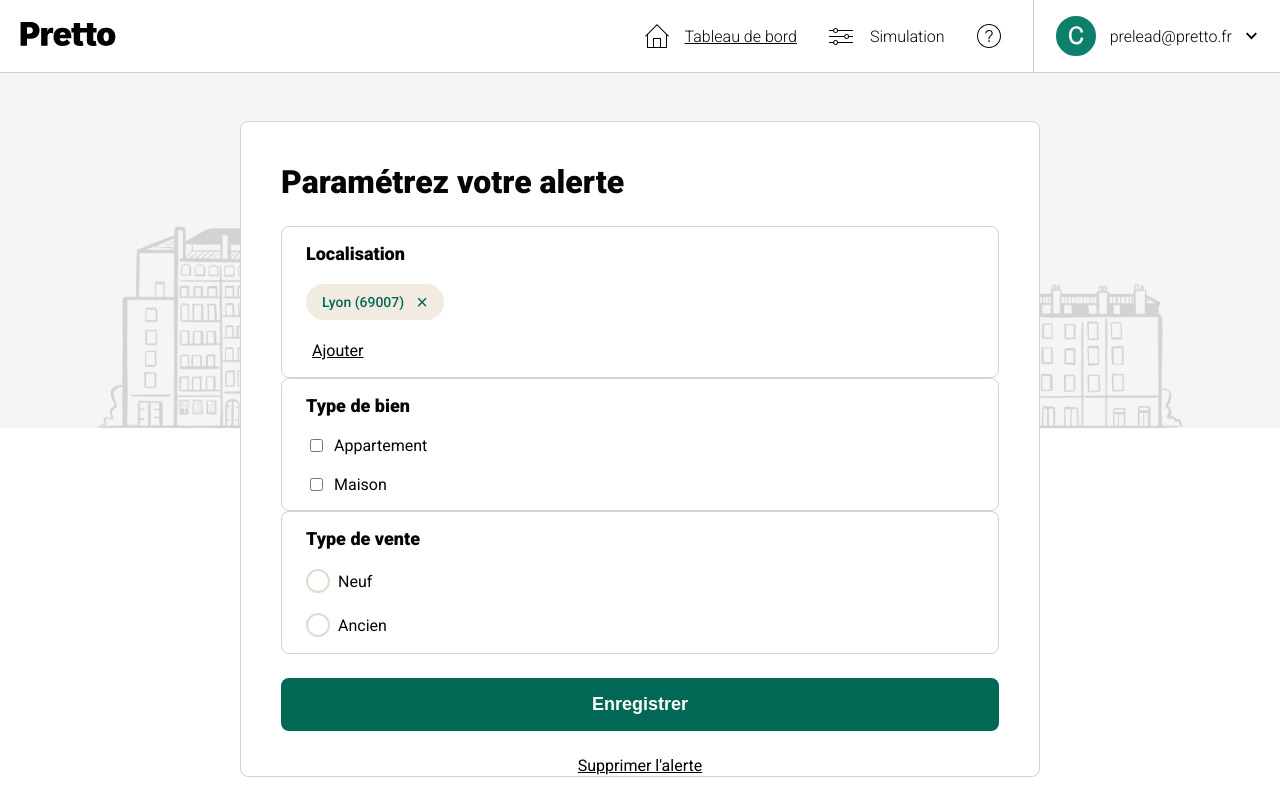
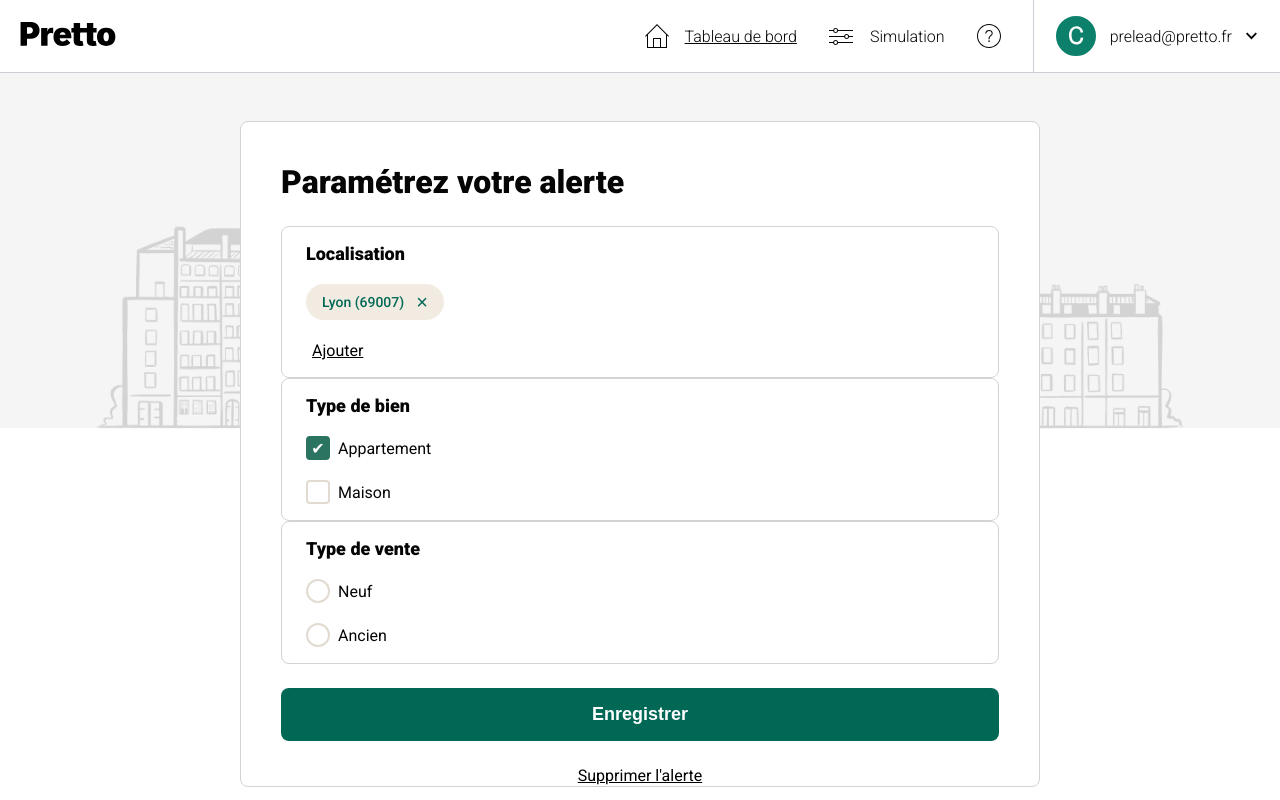
Before and after one commit to fullmc/pretto_int, a React (Vite) app: page /alert-settings in a window 1280 px wide. Built offline with nearby package versions, Linux system fonts and the light colour scheme.

Commit message:
♻️ feat(refactor): form reset, add value prop to radio component, enhance checkbox styles

```diff
--- a/src/AlertSettings.tsx
+++ b/src/AlertSettings.tsx
@@ -11,6 +11,11 @@ function AlertSettings() {
     [
       { label: 'Lyon', postcode: '69007' }
     ])
+  const [propertyType, setPropertyType] = useState({
+    flat: true,
+    house: false
+  })
+  const [saleType, setSaleType] = useState<'new' | 'old' | undefined>(undefined)
 
   const handleAddCity = (city: ICity) => {
     setCities([...cities, city])
@@ -20,6 +25,11 @@ function AlertSettings() {
     setCities(cities.filter((c) => c.postcode !== city.postcode))
   }
 
+  const handleUpdateAlert = () => {
+    setCities([])
+    setPropertyType({ flat: false, house: false })
+    setSaleType(undefined)
+  }
 
   return (
     <>
@@ -40,12 +50,16 @@ function AlertSettings() {
             <div className="form-section">
               <h5>Type de bien</h5>
               <Checkbox
-                id="appartement"
+                id="flat"
                 label="Appartement"
+                checked={propertyType.flat}
+                onChange={(e) => setPropertyType({ ...propertyType, flat: e.target.checked })}
               />
               <Checkbox
-                id="maison"
+                id="house"
                 label="Maison"
+                checked={propertyType.house}
+                onChange={(e) => setPropertyType({ ...propertyType, house: e.target.checked })}
               />
             </div>
             <div className="form-section">
@@ -54,19 +68,25 @@ function AlertSettings() {
                 id="neuf"
                 name="saleType"
                 label="Neuf"
+                value="new"
+                checked={saleType === 'new'}
+                onChange={(e) => setSaleType(e.target.value as "new")}
               />
               <Radio
-                id="ancien"
+                id="old"
                 name="saleType"
                 label="Ancien"
+                value="old"
+                checked={saleType === 'old'}
+                onChange={(e) => setSaleType(e.target.value as "old")}
               />
             </div>
           </div>
           <div className="form-buttons">
-            <button className="save-btn">
+            <button className="save-btn" onClick={() => {handleUpdateAlert(); alert('Alerte enregistrée !')}}>
               Enregistrer
             </button>
-            <button className="delete-btn">
+            <button className="delete-btn" onClick={() => {handleUpdateAlert(); alert('Alerte supprimée !')}}>
               Supprimer l'alerte
             </button>
           </div>
--- a/src/components/Checkbox.css
+++ b/src/components/Checkbox.css
@@ -5,5 +5,29 @@
 }
 
 .checkbox-wrapper input[type="checkbox"] {
+  appearance: none;
   cursor: pointer;
+  -webkit-appearance: none;
+  width: 24px;
+  height: 24px;
+  border: 2px solid rgb(225, 219, 209);
+  border-radius: 4px;
+  cursor: pointer;
+  margin: 0;
+  position: relative;
 }
+
+.checkbox-wrapper input[type="checkbox"]:checked {
+  background-color: #2a7461;
+  border-color: #2a7461;
+}
+
+.checkbox-wrapper input[type="checkbox"]:checked::after {
+  content: "✔";
+  position: absolute;
+  color: white;
+  font-size: 16px;
+  top: 50%;
+  left: 50%;
+  transform: translate(-50%, -50%);
+}
--- a/src/components/Radio.tsx
+++ b/src/components/Radio.tsx
@@ -1,13 +1,14 @@
 import type IRadio from '../types/radio'
 import './Radio.css'
 
-function Radio({ label, id, name, checked, onChange }: IRadio) {
+function Radio({ label, id, name, checked, value, onChange }: IRadio) {
   return (
     <div className="radio-wrapper">
       <input
         type="radio"
         id={id}
         name={name}
+        value={value}
         checked={checked}
         onChange={onChange}
       />
--- a/src/types/radio.d.ts
+++ b/src/types/radio.d.ts
@@ -2,6 +2,7 @@ export default interface IRadio {
   label: string
   id: string
   name: string
+  value?: string
   checked?: boolean
   onChange?: (e: React.ChangeEvent<HTMLInputElement>) => void
 }
```
